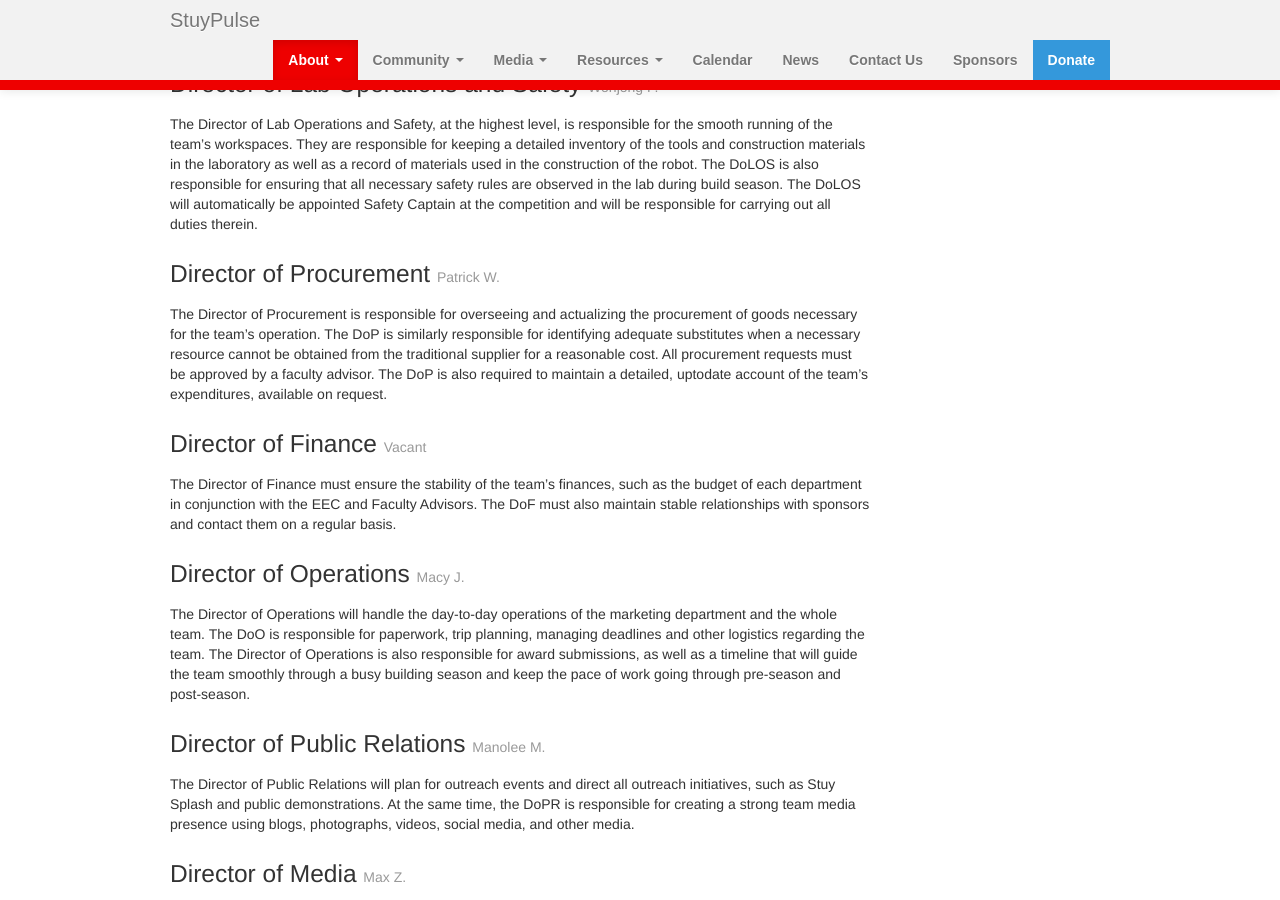
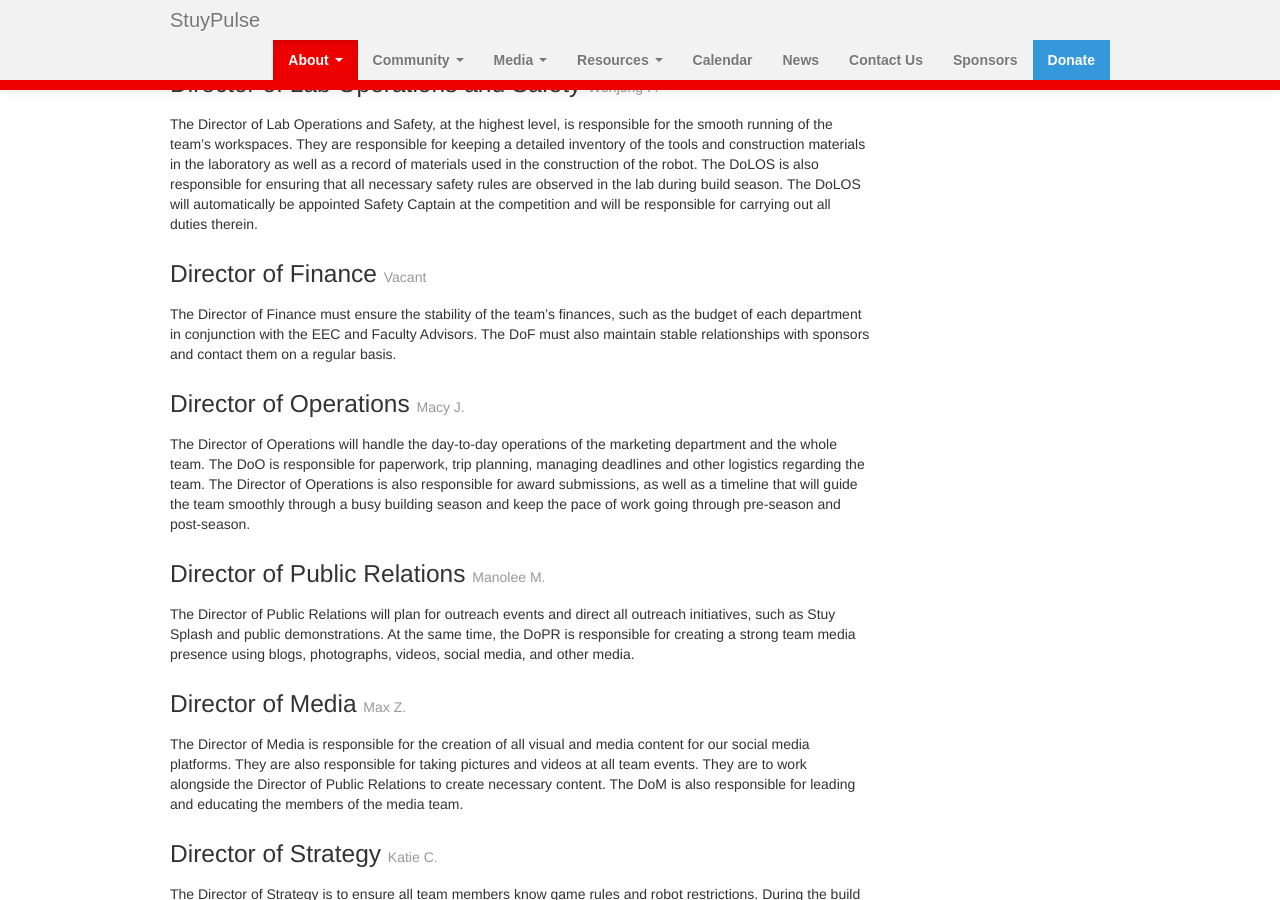
Before and after one commit to StuyPulse/team694.github.io, a Jekyll site: the page built from about/ec/index.md, in a window 1280 px wide and 900 px high, scrolled down 1306 px. Built offline with Jekyll 4.4.1, drawn with Linux system fonts in a browser that asks for light colours; nearby versions of some CDN libraries.

Commit message:
Remove Director of Procurement (abolish)

```diff
--- a/_data/ec.yml
+++ b/_data/ec.yml
@@ -23,8 +23,6 @@ media:
     name: Max Z.
 pr:
     name: Manolee M.
-procurement:
-    name: Patrick W.
 electronics:
     name: Michael Y.
 adoe:
--- a/about/ec/index.md
+++ b/about/ec/index.md
@@ -58,12 +58,6 @@ The Assistant Director of Electronics is familiar with all aspects of the electr
 <div markdown="1" class="ec-description">
 {% if site.data.ec.lab-ops.photo %} <img src="{{ site.data.ec.lab-ops.photo }}" class="ec-photo" alt="Director of Lab Operations"> {% endif %}
 The Director of Lab Operations and Safety, at the highest level, is responsible for the smooth running of the team’s workspaces. They are responsible for keeping a detailed inventory of the tools and construction materials in the laboratory as well as a record of materials used in the construction of the robot. The DoLOS is also responsible for ensuring that all necessary safety rules are observed in the lab during build season. The DoLOS will automatically be appointed Safety Captain at the competition and will be responsible for carrying out all duties therein.
-</div>
-
-### Director of Procurement <small>{{ site.data.ec.procurement.name }}</small>
-<div markdown="1" class="ec-description">
-{% if site.data.ec.procurement.photo %} <img src="{{ site.data.ec.procurement.photo }}" class="ec-photo" alt="Director of Procurement"> {% endif %}
-The Director of Procurement is responsible for overseeing and actualizing the procurement of goods necessary for the team’s operation. The DoP is similarly responsible for identifying adequate substitutes when a necessary resource cannot be obtained from the traditional supplier for a reasonable cost. All procurement requests must be approved by a faculty advisor. The DoP is also required to maintain a detailed, up­to­date account of the team’s expenditures, available on request.
 </div>
 
 ### Director of Finance <small>{{ site.data.ec.finance.name }}</small>
```
